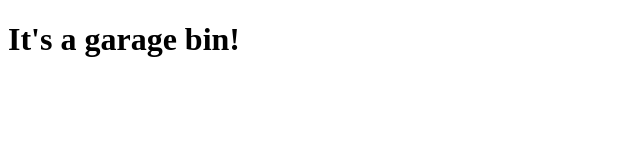
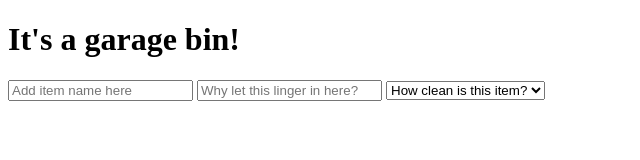
Before and after one commit to thatPamIAm/garage_bin, a website: page public/index.html in a window 1280 px wide. Shown: the whole page, without its empty margins (0-640 px from the left). Drawn offline with Linux system fonts and the light colour scheme.

Commit message:
Update index.html - add input fields and selector for cleanliness.

```diff
--- a/public/index.html
+++ b/public/index.html
@@ -3,9 +3,23 @@
   <head>
     <meta charset="utf-8">
     <title>Garage_bin</title>
+    <link rel='stylesheet' href='styles.css'/>
   </head>
   <body>
     <h1>It's a garage bin!</h1>
 
+    <form class='junk-form'>
+      <section class='add-items'>
+        <input class='input-name' type='text' placeholder='Add item name here'/>
+        <input class='input-linger' type='text' placeholder='Why let this linger in here?'/>
+          <select class='cleanliness-selector' placeholder='Ceanliness'>
+            <option value='' disable selected>How clean is this item?</option>
+            <option class='drop-item' value='dusty'>dusty</option>
+            <option class='drop-item' value='rancid'>rancid</option>
+            <option class='drop-item' value='sparkling'>sparkling</option>
+          </select>
+
+    </form>
+
   </body>
 </html>
```
